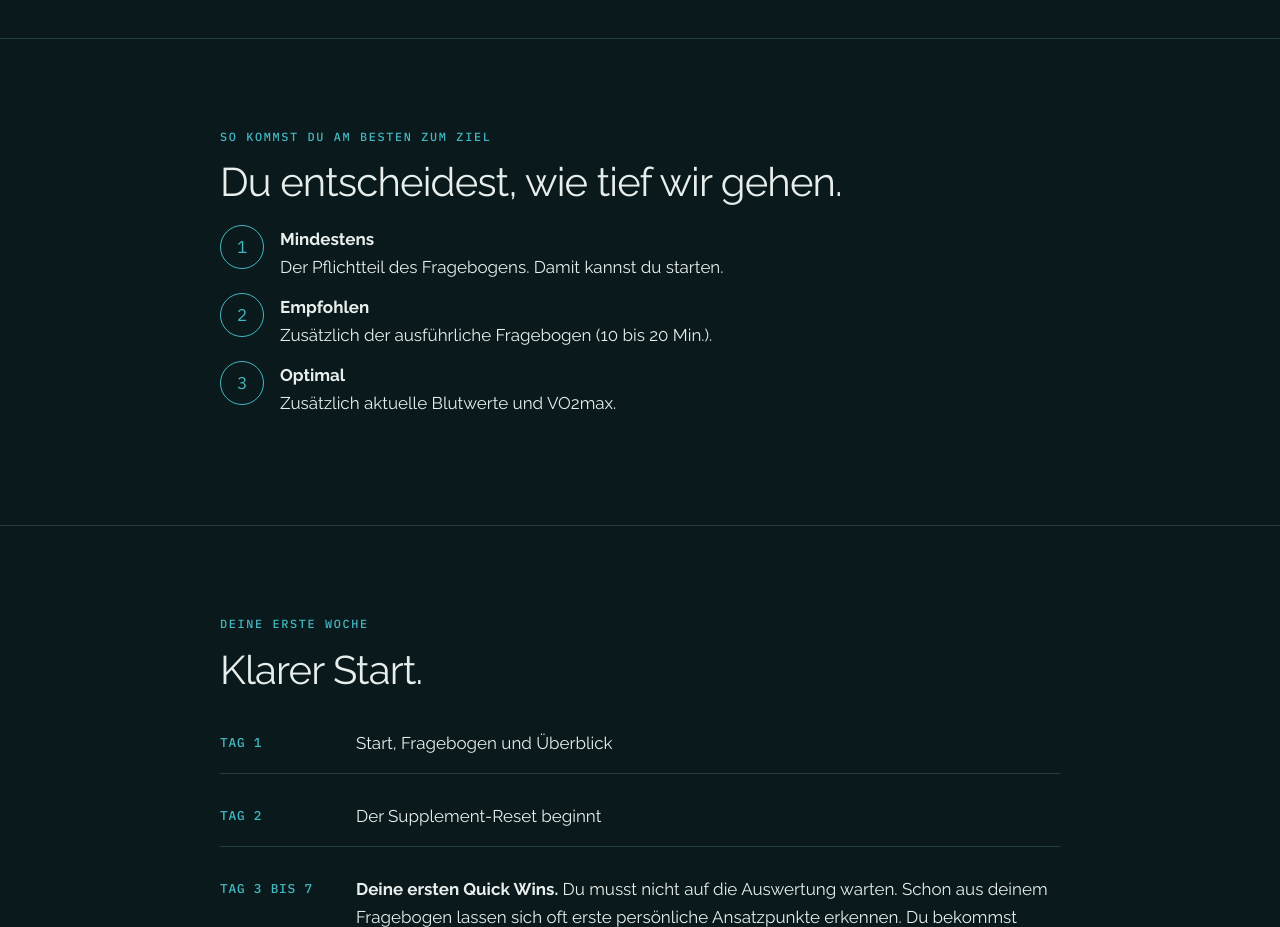
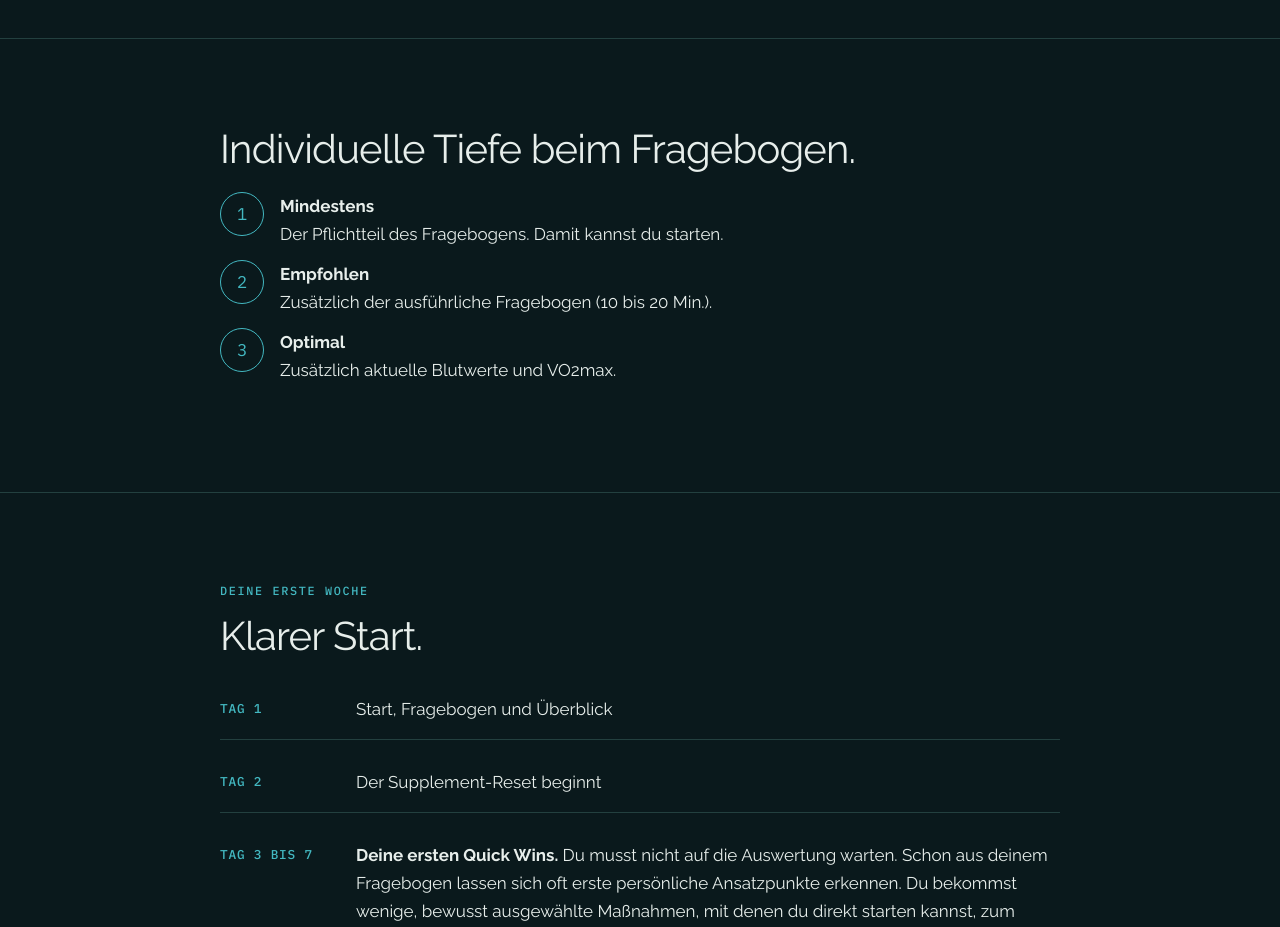
Before and after one commit to lukhek/lukasheck, a plain HTML site: page onboarding/index.html in a window 1280 px wide. Shown: the part 1040-1967 px from the top of the page. Drawn offline with Linux system fonts and the light colour scheme.

Commit message:
Onboarding preview: new headline for depth section
Co-Authored-By: Claude Sonnet 5.5 <noreply@anthropic.com>
Claude-Session: https://claude.ai/code/session_01NZW2K3wqKmYWvzwEvFDUc3

```diff
--- a/onboarding/index.html
+++ b/onboarding/index.html
@@ -93,8 +93,7 @@ footer{padding:36px 0 56px;color:var(--muted);font-size:.9rem;border-top:1px sol
 </div></section>
 
 <section class="sec"><div class="wrap">
-  <span class="eyebrow">So kommst du am besten zum Ziel</span>
-  <h2>Du entscheidest, wie tief wir gehen.</h2>
+  <h2>Individuelle Tiefe beim Fragebogen.</h2>
   <div class="levels">
     <div class="lvl"><i>1</i><div><b>Mindestens</b><br>Der Pflichtteil des Fragebogens. Damit kannst du starten.</div></div>
     <div class="lvl"><i>2</i><div><b>Empfohlen</b><br>Zusätzlich der ausführliche Fragebogen (10 bis 20 Min.).</div></div>
```
